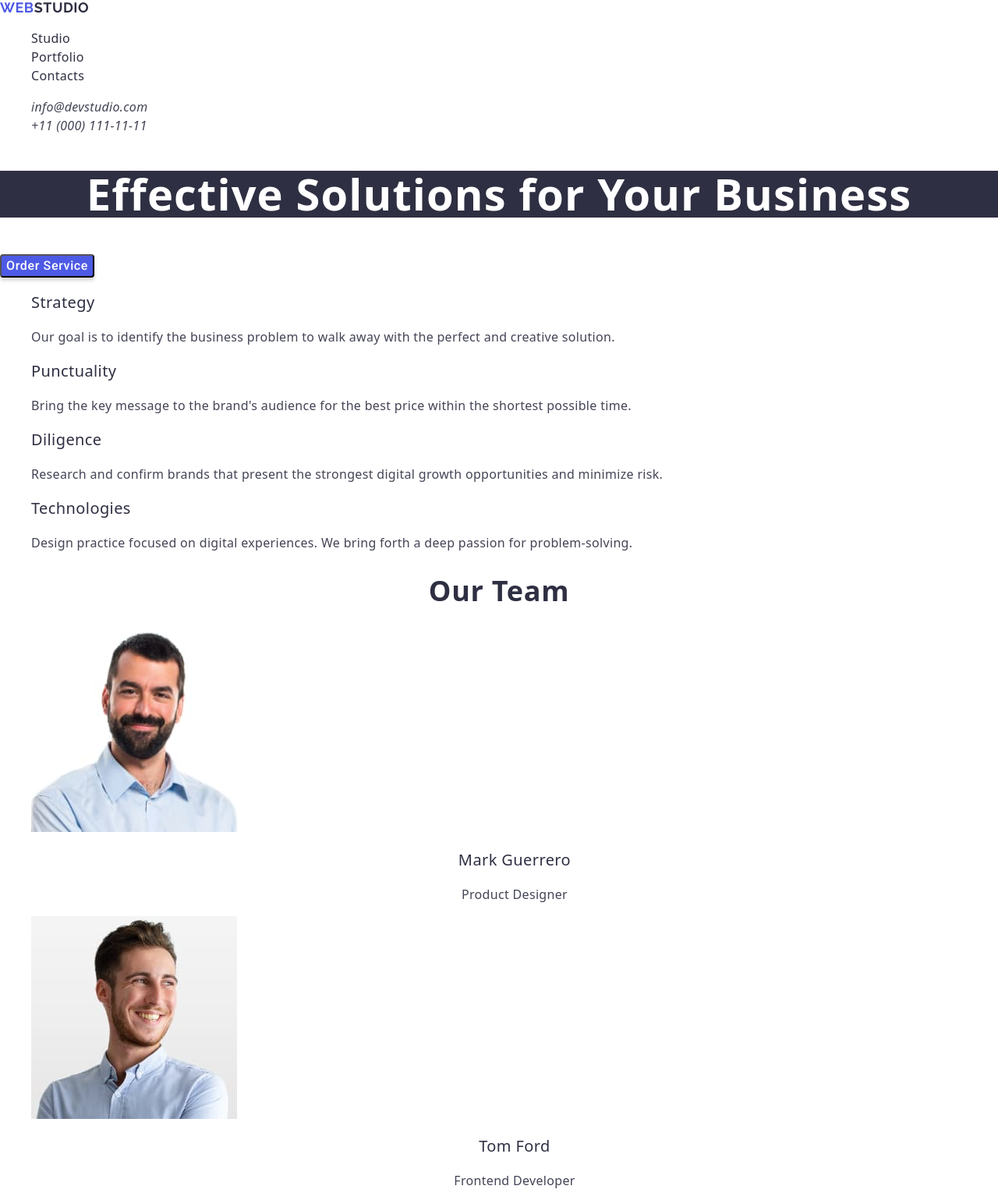
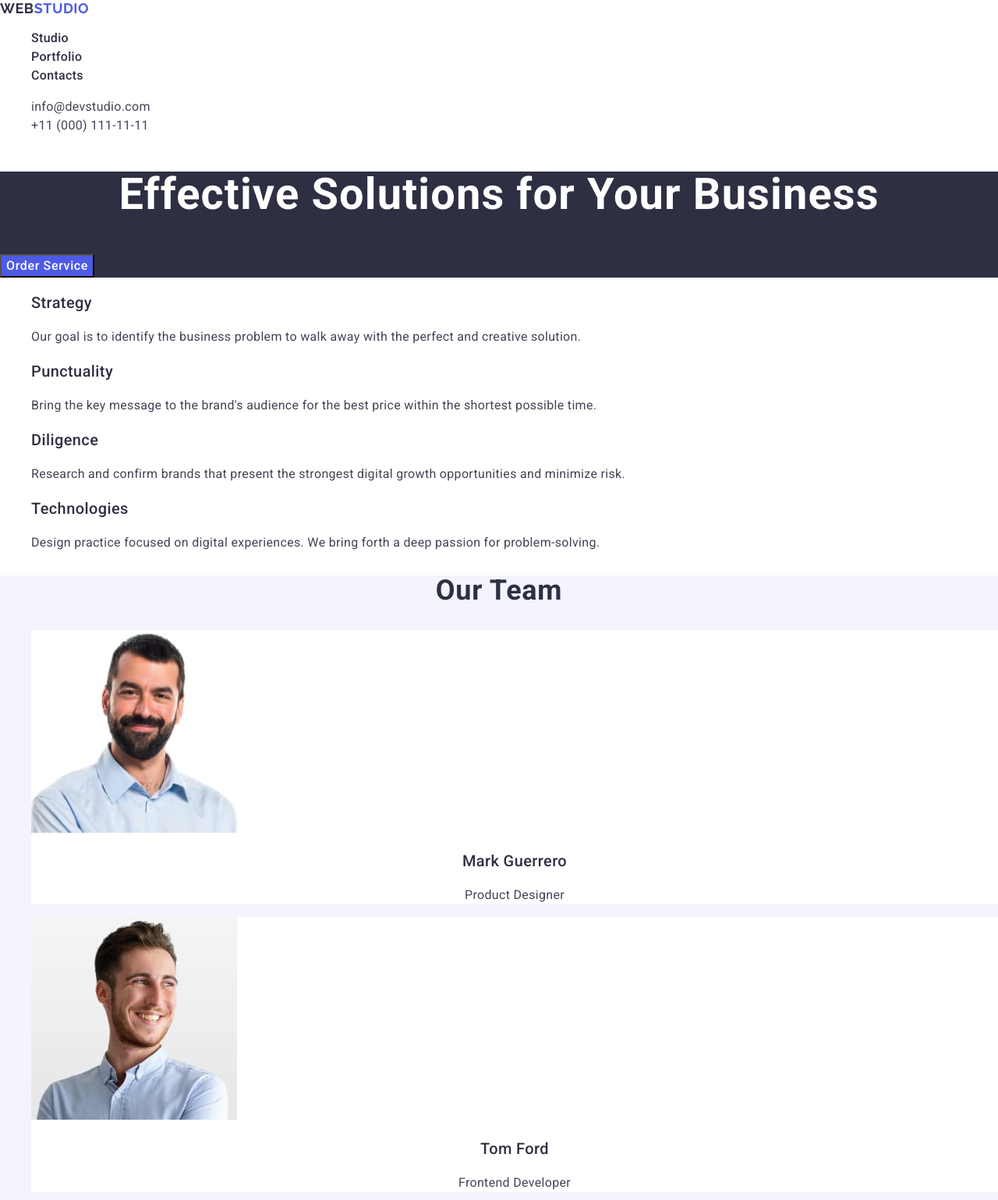
Before and after one commit to Morf1ys/goit-markup-hw-02, a plain HTML site: page index.html in a window 1280 px wide. Shown: the top 1539 px of the page at 78% size. Drawn offline with nearby package versions, Linux system fonts and the light colour scheme.

Commit message:
update index.html and css 1.1

```diff
--- a/css/styles.css
+++ b/css/styles.css
@@ -1,6 +1,6 @@
 body {
-  font-family: "Roboto", "Raleway" sans-serif;
-  color: #2e2f42;
+  font-family: "Roboto", sans-serif;
+  color: #434455;
   background: #fff;
 }
 ul {
@@ -9,21 +9,21 @@ ul {
 a {
   text-decoration: none;
 }
-.logo-web {
+.logo-studio {
   color: var(--IRIS, #4d5ae5);
-  font-family: Raleway;
+  font-family: "Raleway", sans-serif;
   font-size: 18px;
   font-weight: 700;
-  line-height: 1.16;
+  line-height: 1.17;
   letter-spacing: 0.03em;
   text-transform: uppercase;
 }
 .logo {
-  color: var(--NAVY-BLUE, #2e2f42);
-  font-family: Raleway;
+  color: #2e2f42;
+  font-family: "Raleway", sans-serif;
   font-size: 18px;
   font-weight: 700;
-  line-height: 1.16;
+  line-height: 1.17;
   letter-spacing: 0.03em;
   text-transform: uppercase;
 }
@@ -40,6 +40,7 @@ a {
   font-weight: 400;
   line-height: 1.5;
   letter-spacing: 0.32px;
+  font-style: normal;
 }
 .menu-item:hover,
 .menu-item:focus {
@@ -55,27 +56,24 @@ a {
   text-align: center;
   font-size: 56px;
   font-weight: 700;
-  line-height: 1.07; /* 107.143% */
+  line-height: 1.07;
   letter-spacing: 1.12px;
   background: var(--NAVY-BLUE, #2e2f42);
 }
 .main-button {
+  cursor: pointer;
   color: var(--WHITE, #fff);
-  font-family: Roboto;
+  font-family: Roboto, sans-serif;
   font-size: 16px;
   font-style: normal;
   font-weight: 500;
   line-height: 1.5; /* 150% */
   letter-spacing: 0.64px;
-  border-radius: 4px;
   background: var(--IRIS, #4d5ae5);
-  box-shadow: 0px 4px 4px 0px rgba(0, 0, 0, 0.15);
 }
 .main-button:hover,
 .main-button:focus {
-  border-radius: 4px;
   background: var(--OCEAN, #404bbf);
-  box-shadow: 0px 4px 4px 0px rgba(0, 0, 0, 0.15);
 }
 .advantages-title {
   color: var(--NAVY-BLUE, #2e2f42);
@@ -140,22 +138,22 @@ a {
   letter-spacing: 0.32px;
 }
 .footer-logo {
-  color: var(--CLOUD, #f4f4fd);
-  font-family: Raleway;
+  color: #4d5ae5;
+  font-family: Raleway, sans-serif;
   font-size: 18px;
   font-style: normal;
   font-weight: 700;
-  line-height: 1.16;
+  line-height: 1.17;
   letter-spacing: 0.54px;
   text-transform: uppercase;
 }
-.footer-logo-web {
-  color: var(--IRIS, #4d5ae5);
-  font-family: Raleway;
+.footer-logo-studio {
+  color: #f4f4fd;
+  font-family: Raleway, sans-serif;
   font-size: 18px;
   font-style: normal;
   font-weight: 700;
-  line-height: 1.16;
+  line-height: 1.17;
   letter-spacing: 0.54px;
   text-transform: uppercase;
 }
@@ -166,3 +164,15 @@ a {
   line-height: 1.5; /* 150% */
   letter-spacing: 0.32px;
 }
+.footer {
+  background-color: #2e2f42;
+}
+.section-three {
+  background: var(--CLOUD, #f4f4fd);
+}
+.team-list {
+  background: var(--WHITE, #fff);
+}
+.section-one {
+  background-color: #2e2f42;
+}
--- a/index.html
+++ b/index.html
@@ -17,9 +17,9 @@
 <body>
     <header class="header">
         <nav>
-            <a href="./index.html" class="logo"><span class="logo-web">Web</span>Studio</a>
+            <a href="./index.html" class="logo">Web<span class="logo-studio">Studio</span></a>
             <ul class="menu">
-                <li><a href="" class="menu-item">Studio</a></li>
+                <li><a href="./index.html" class="menu-item">Studio</a></li>
                 <li><a href="" class="menu-item">Portfolio</a></li>
                 <li><a href="" class="menu-item">Contacts</a></li>
             </ul>
@@ -34,12 +34,12 @@
     </header>
     <main>
 
-        <section>
+        <section class="section-one">
             <h1 class="main-title">Effective Solutions for Your Business</h1>
             <button type="button" class="main-button">Order Service</button>
         </section>
 
-        <section>
+        <section class="section-two">
             <h2 hidden>advantages</h2>
             <ul>
                 <li>
@@ -73,25 +73,25 @@
             </ul>
         </section>
 
-        <section>
+        <section class="section-three">
             <h2 class="team">Our Team</h2>
             <ul>
-                <li>
+                <li class="team-list">
                     <img src="./images/img1.jpg" alt="photo" width="264" height="260" />
                     <h3 class="team-people">Mark Guerrero</h3>
                     <p class="team-people-txt">Product Designer</p>
                 </li>
-                <li>
+                <li class="team-list">
                     <img src="./images/img2.jpg" alt="photo" width="264" height="260" />
                     <h3 class="team-people">Tom Ford</h3>
                     <p class="team-people-txt">Frontend Developer</p>
                 </li>
-                <li>
+                <li class="team-list">
                     <img src="./images/img3.jpg" alt="photo" width="264" height="260" />
                     <h3 class="team-people">Camila Garcia</h3>
                     <p class="team-people-txt">Marketing</p>
                 </li>
-                <li>
+                <li class="team-list">
                     <img src="./images/img4.jpg" alt="photo" width="264" height="260" />
                     <h3 class="team-people">Daniel Wilson</h3>
                     <p class="team-people-txt">UI Designer</p>
@@ -99,7 +99,7 @@
 
             </ul>
         </section>
-        <section>
+        <section class="section-four">
             <h2 class="portfolio-title">Our Portfolio</h2>
             <ul>
                 <li>
@@ -114,7 +114,7 @@
                 </li>
                 <li>
                     <img src="./images/img1.3.jpg" alt="photo" width="360" height="300" />
-                    <h3>Meditaion App</h3>
+                    <h3 class="portfolio-products">Meditaion App</h3>
                     <p class="portfolio-products-txt">App</p>
                 </li>
                 <li>
@@ -137,7 +137,7 @@
     </main>
 
     <footer class="footer">
-        <a href="./index.html" class="footer-logo"><span class="footer-logo-web">Web</span>Studio</a>
+        <a href="./index.html" class="footer-logo">Web<span class="footer-logo-studio">Studio</span></a>
         <p class="footer-txt">Increase the flow of customers and sales for your business with digital marketing & growth
             solutions.
         </p>
```
